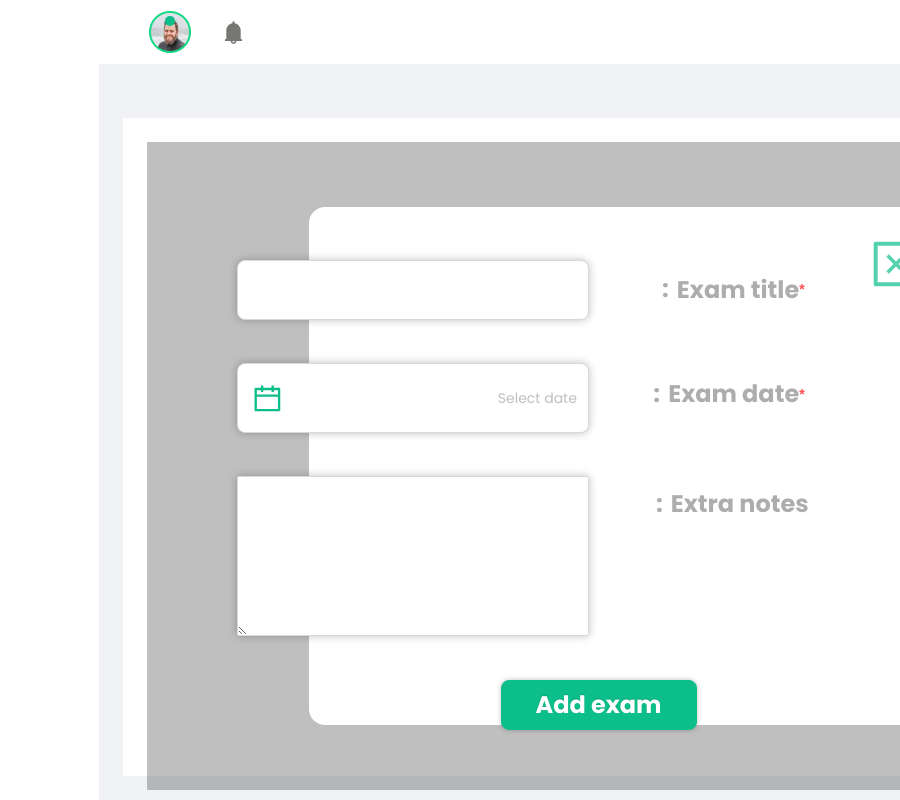
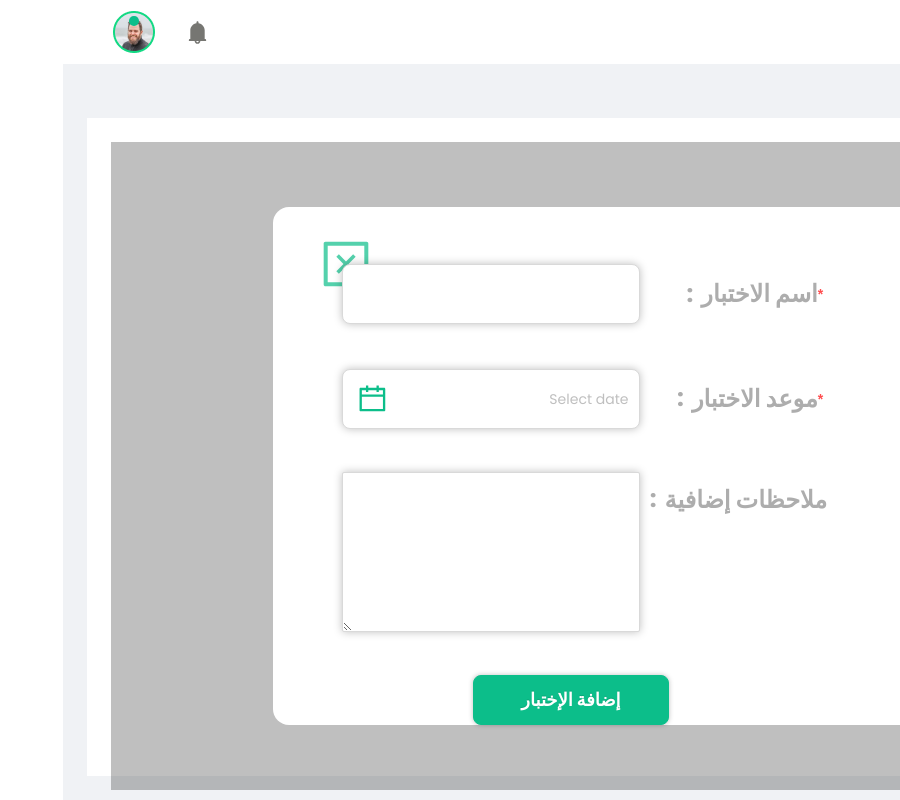
Before and after one commit to CA-G12/GeekSchool, a React (Create React App) app in the folder client/: page /class/assignments in a window 1280 px wide. Shown: the whole page, without its empty margins (380-1280 px from the left). Built offline with nearby package versions, Linux system fonts and the light colour scheme; no server answers.

Commit message:
Edited the styles to match the right to left direction Edited the texts to be in Arabic language close #46

```diff
--- a/client/src/components/ClassTests/AddTest/AddTest.css
+++ b/client/src/components/ClassTests/AddTest/AddTest.css
@@ -25,7 +25,7 @@
   font-size: 50px;
   color: #0CBE8A;
   position: absolute;
-  right: 3rem;
+  left: 3rem;
   top: 2rem;
   cursor: pointer;
   opacity: 0.7;
@@ -36,13 +36,20 @@
 }
 
 .add-test-cont .add-test-form .form-item {
-  width: 100%;
+  width: 85%;
   font-size: 2rem;
-  margin-left: -20rem;
+  margin-left: -7rem;
+}
+
+.add-test-cont .add-test-form .form-item label {
+  font-size: 1.5rem !important;
+  color: #ADADAD !important;
+  font-weight: bolder;
 }
 
 .add-test-cont .add-test-form .form-item .input {
   width: 80%;
+  height: 60px !important;
   margin-left: 2.5rem;
   border-radius: 8px;
   box-shadow: 0px 0px 8px 0px rgba(0, 0, 0, 0.25);
@@ -66,13 +73,3 @@
   margin-left: 3rem;
   box-shadow: 0px 0px 8px 0px rgba(0, 0, 0, 0.25);
 }
-
-label {
-  font-size: 1.5rem !important;
-  color: #ADADAD !important;
-  font-weight: bolder;
-}
-
-input {
-  height: 60px !important;
-}
--- a/client/src/components/ClassTests/AddTest/AddTest.tsx
+++ b/client/src/components/ClassTests/AddTest/AddTest.tsx
@@ -27,7 +27,6 @@ const validateMessages = {
 
 const AddTest: React.FC = () => {
   const [isShown, setIsShown] = useState<boolean>(true);
-  const source = axios.CancelToken.source();
 
   const onFinish = async (fieldValues: any) => {
     const values = {
@@ -37,15 +36,7 @@ const AddTest: React.FC = () => {
     };
 
     try {
-      await axios.post(
-        "/api/v1/class/test",
-        {
-          ...values,
-        },
-        {
-          cancelToken: source.token,
-        }
-      );
+      await axios.post("/api/v1/class/test", { ...values });
       await Swal.fire({
         title: "The test is added successfully!",
         showClass: {
@@ -55,15 +46,13 @@ const AddTest: React.FC = () => {
           popup: "animate__animated animate__fadeOutUp",
         },
       });
-      source.cancel();
     } catch (error: any) {
       Swal.fire({
         icon: "error",
-        title: "Oops...",
-        text: "Something went wrong!",
+        title: "Oops...Something went wrong!",
+        text: error,
         footer: '<a href="">Why do I have this issue?</a>',
       });
-      source.cancel();
     }
   };
 
@@ -85,7 +74,7 @@ const AddTest: React.FC = () => {
             />
             <Form.Item
               name="exam-title"
-              label="Exam title: "
+              label="اسم الاختبار: "
               rules={[{ required: true }]}
               className="form-item"
             >
@@ -93,7 +82,7 @@ const AddTest: React.FC = () => {
             </Form.Item>
             <Form.Item
               name="exam-date"
-              label="Exam date: "
+              label="موعد الاختبار: "
               rules={config.rules}
               className="form-item"
             >
@@ -105,7 +94,7 @@ const AddTest: React.FC = () => {
             </Form.Item>
             <Form.Item
               name="exam-notes"
-              label="Extra notes: "
+              label="ملاحظات إضافية: "
               className="form-item"
             >
               <Input.TextArea className="textarea" />
@@ -113,7 +102,7 @@ const AddTest: React.FC = () => {
             <Form.Item
               wrapperCol={{ ...layout.wrapperCol, offset: 8 }}
               style={{
-                width: "42%",
+                width: "20%",
                 display: "flex",
                 justifyContent: "flex-end",
               }}
@@ -127,12 +116,12 @@ const AddTest: React.FC = () => {
                   backgroundColor: "#0CBE8A",
                   border: "1px solid #0CBE8A",
                   borderRadius: "8px",
-                  fontSize: "x-large",
+                  fontSize: "large",
                   fontWeight: "bold",
                   boxShadow: "0 0 5px 0 rgba(0, 0, 0, 0.25)",
                 }}
               >
-                Add exam
+                إضافة الإختبار
               </Button>
             </Form.Item>
           </Form>
```
Also changed, not shown: 1 other file (tests, documents, lock files or other folders).
